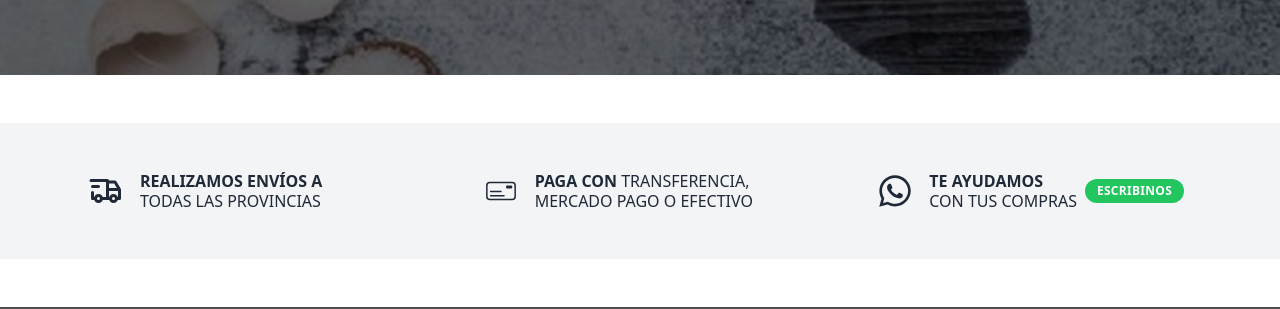
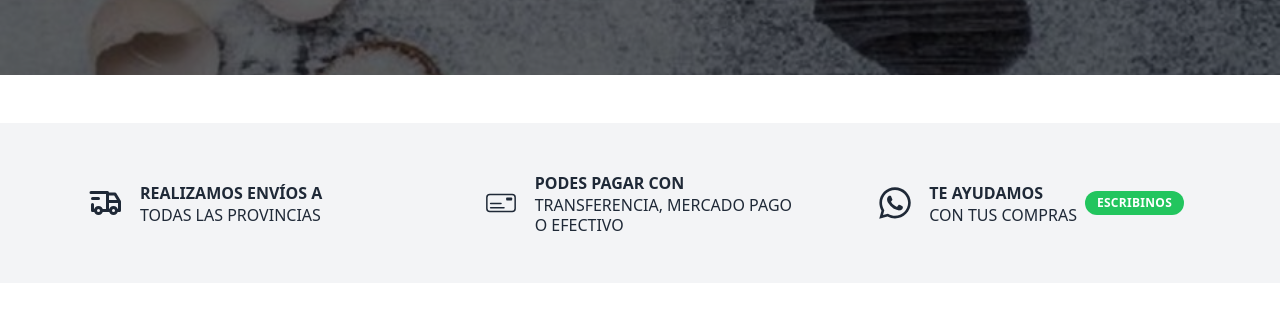
Before and after one commit to Nico09Barberis/500millas, a React (Vite) app in the folder 500-millas-web/: page / in a window 1280 px wide. Shown: the part 2492-2801 px from the top of the page. Built offline with nearby package versions, Linux system fonts and the light colour scheme; grey boxes are pictures that could not be loaded; a web font is replaced by a local one.

Commit message:
ultimando detalles, faltaria reemplzar las imagenes actuales por las nuevas

```diff
--- a/500-millas-web/src/components/layout/MainLayout.jsx
+++ b/500-millas-web/src/components/layout/MainLayout.jsx
@@ -4,6 +4,7 @@ import logo from "../../assets/images/logo-blanco.png";
 import { FaFacebookF, FaInstagram, FaWhatsapp } from "react-icons/fa";
 import { MdEmail } from "react-icons/md";
 import { FaSquarePhone } from "react-icons/fa6";
+import { MdOutlineWork } from "react-icons/md";
 import { ImFolderDownload } from "react-icons/im";
 
 function MainLayout({ children }) {
@@ -71,7 +72,7 @@ function MainLayout({ children }) {
               rel="noopener noreferrer"
               className="flex items-center gap-2 text-gray-300 mb-4 hover:text-[#5aafe0] hover:underline transition-colors"
             >
-              <ImFolderDownload
+              <MdOutlineWork
                 className="text-gray-300 text-lg"
                 aria-label="Trabaja con nosotros"
               />
@@ -80,7 +81,7 @@ function MainLayout({ children }) {
             <div className="flex gap-3">
               {/* Facebook */}
               <a
-                href="https://www.facebook.com/tucuenta" // 🔹 reemplazá con tu perfil real
+                href="https://www.facebook.com/tucuenta"
                 target="_blank"
                 rel="noopener noreferrer"
                 className="w-10 h-10 flex items-center justify-center rounded-full bg-white text-indigo-700 hover:bg-indigo-600 hover:text-white transition-shadow shadow-md hover:shadow-xl"
--- a/500-millas-web/src/sections/home/ContactSection.jsx
+++ b/500-millas-web/src/sections/home/ContactSection.jsx
@@ -1,5 +1,5 @@
 import sectionImg from "../../assets/images/cajaPremium.jpg";
-import { FaInstagramSquare } from "react-icons/fa";
+import { FaInstagram } from "react-icons/fa";
 import { FaSquarePhone, FaHouse } from "react-icons/fa6";
 import { MdEmail } from "react-icons/md";
 
@@ -9,7 +9,7 @@ const ContactSection = () => {
     { icon: FaSquarePhone, text: "Llamanos al 3492502030" },
     { icon: MdEmail, text: "Escribinos a info@ejemplo.com" },
     { icon: FaHouse, text: "Visitanos en nuestro local" },
-    { icon: FaInstagramSquare, text: "Seguinos en instagram @500millas__" },
+    { icon: FaInstagram, text: "Seguinos en instagram @500millas__" },
   ];
 
     const formLink = "https://docs.google.com/forms/d/e/1FAIpQLSdfrTwVrychl5dgV9xvE3mY_S5Bk0NNpUcgeF3R4ACttTFJhw/viewform?usp=header";
--- a/500-millas-web/src/sections/home/DataSection.jsx
+++ b/500-millas-web/src/sections/home/DataSection.jsx
@@ -5,49 +5,66 @@ import { CiMoneyCheck1 } from "react-icons/ci";
 const DataSection = () => {
   return (
     <section className="py-6 px-6 my-12 bg-gray-100">
-      <div className="max-w-6xl mx-auto grid grid-cols-1 sm:grid-cols-2 md:grid-cols-3 gap-8 text-center md:text-left">
+      <div className="max-w-6xl mx-auto grid grid-cols-1 sm:grid-cols-2 md:grid-cols-3 gap-8">
 
         {/* Columna 1 */}
-        <article className="flex items-center gap-4 p-6">
+        <article className="flex flex-col md:flex-row items-center gap-4 p-6">
           <TbTruckDelivery
             className="text-gray-800 text-4xl shrink-0"
+            title="Envíos"
             aria-label="Envíos"
           />
+          <div className="text-center md:text-left">
+            <h3 className="text-base font-bold uppercase text-gray-800">
+              Realizamos envíos a
+            </h3>
             <p className="text-base uppercase leading-tight text-gray-800">
-            <strong>Realizamos envíos a</strong>
-            <br />
               todas las provincias
             </p>
+          </div>
         </article>
 
         {/* Columna 2 */}
-        <article className="flex items-center gap-4 p-6">
+        <article className="flex flex-col md:flex-row items-center gap-4 p-6">
           <CiMoneyCheck1
             className="text-gray-800 text-4xl shrink-0"
+            title="Métodos de pago"
             aria-label="Métodos de pago"
           />
+          <div className="text-center md:text-left">
+            <h3 className="text-base font-bold uppercase text-gray-800">
+              Podes pagar con
+            </h3>
             <p className="text-base uppercase leading-tight text-gray-800">
-            <strong>Paga con</strong> transferencia,
-            <br />
-            Mercado Pago o efectivo
+              transferencia, Mercado Pago o efectivo
             </p>
+          </div>
         </article>
 
         {/* Columna 3 */}
-        <article className="flex items-center gap-4 p-6">
+        <article className="flex flex-col md:flex-row items-center gap-4 p-6">
           <FaWhatsapp
             className="text-gray-800 text-4xl shrink-0"
+            title="Atención por WhatsApp"
             aria-label="Atención por WhatsApp"
           />
-          <div className="flex flex-col md:flex-row md:items-center gap-2">
+          <div className="flex flex-col md:flex-row md:items-center gap-2 text-center md:text-left">
+            <div>
+              <h3 className="text-base font-bold uppercase text-gray-800">
+                Te ayudamos
+              </h3>
               <p className="text-base uppercase leading-tight text-gray-800">
-              <strong>Te ayudamos</strong>
-              <br />
                 con tus compras
               </p>
-            <span className="text-xs font-bold tracking-wide uppercase rounded-full px-3 py-1 text-white bg-green-500">
+            </div>
+            <a
+              href="https://wa.me/549XXXXXXXXXX"
+              target="_blank"
+              rel="noopener noreferrer"
+              className="text-xs font-bold tracking-wide uppercase rounded-full px-3 py-1 text-white bg-green-500 hover:bg-green-600"
+            >
               Escribinos
-            </span>
+            </a>
           </div>
         </article>
 
--- a/500-millas-web/src/sections/product/ProductSection.jsx
+++ b/500-millas-web/src/sections/product/ProductSection.jsx
@@ -113,7 +113,7 @@ const ProductSection = () => {
         ))}
 
         <div className="text-center">
-          <p className="font-dancing text-4xl md:text-5xl font-bold mb-2 text-[#4F4540]">¡Seguimos creando!</p>
+          <p className="font-dancing text-3xl md:text-4xl font-bold mb-2 text-[#4F4540]">¡Seguimos creando!</p>
           <p className="font-cormorant-garamond text-lg md:text-xl italic font-bold text-[#7A6E68]">Proximamente nuevos productos...</p>
         </div>
 
```
Also changed, not shown: 500-millas-web/src/assets/images/about4.jpg (deleted), 500-millas-web/src/assets/images/img-home-2.jpg (deleted), 500-millas-web/src/components/hola.jsx (deleted). Lines whose indentation alone changed are shown as unchanged.
